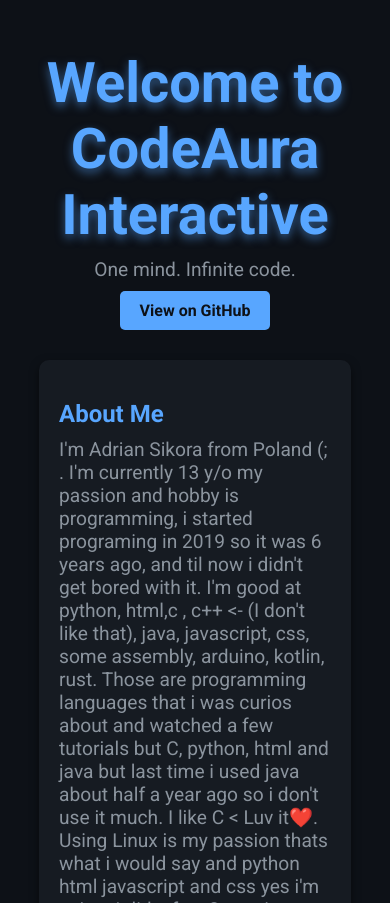
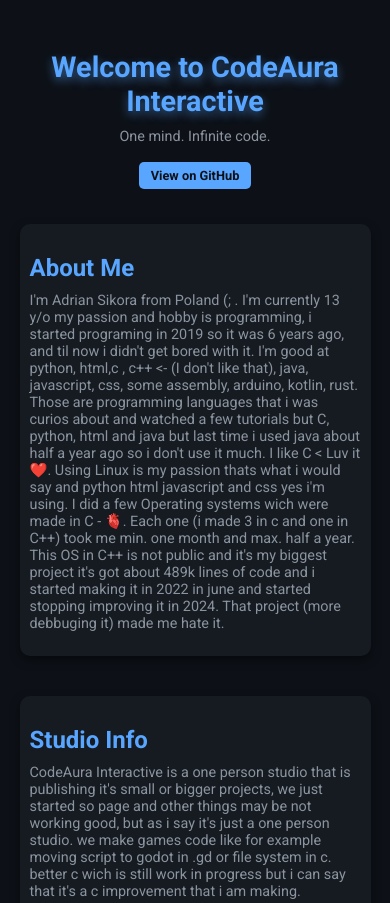
Before and after one commit to ADRIANo12-12/codeaura-interactive, a plain HTML site: page index.html in a window 390 px wide. Shown: the top 903 px of the page. Drawn offline with Linux system fonts and the light colour scheme.

Commit message:
Make it work on every device

```diff
--- a/index.html
+++ b/index.html
@@ -20,9 +20,10 @@
     header {
       text-align: center;
       margin-top: 50px;
+      padding: 0 20px;
     }
     h1 {
-      font-size: 3.5em;
+      font-size: 2.5em;
       color: #58a6ff;
       margin: 0;
       text-shadow: 0 4px 10px rgba(88, 166, 255, 0.5);
@@ -50,7 +51,7 @@
       color: #ffffff;
     }
     main {
-      width: 80%;
+      width: 90%;
       max-width: 800px;
       margin-top: 40px;
     }
@@ -67,6 +68,36 @@
     }
     section p {
       color: #8b949e;
+    }
+    @media (max-width: 768px) {
+      h1 {
+        font-size: 2em;
+      }
+      p {
+        font-size: 1em;
+      }
+      a {
+        font-size: 0.9em;
+        padding: 8px 16px;
+      }
+      section {
+        padding: 15px;
+      }
+    }
+    @media (max-width: 480px) {
+      h1 {
+        font-size: 1.8em;
+      }
+      p {
+        font-size: 0.9em;
+      }
+      a {
+        font-size: 0.8em;
+        padding: 6px 12px;
+      }
+      section {
+        padding: 10px;
+      }
     }
   </style>
   <link href="https://fonts.googleapis.com/css2?family=Roboto:wght@400;700&display=swap" rel="stylesheet">
@@ -90,4 +121,4 @@
     </section>
   </main>
 </body>
-</html>
+</html></div>
```
